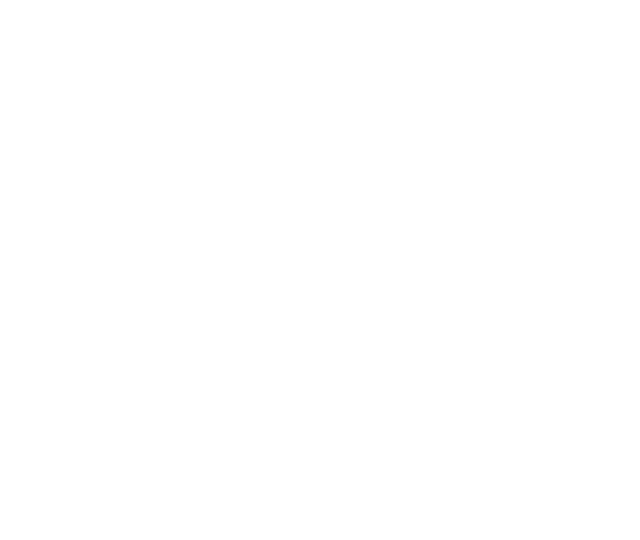
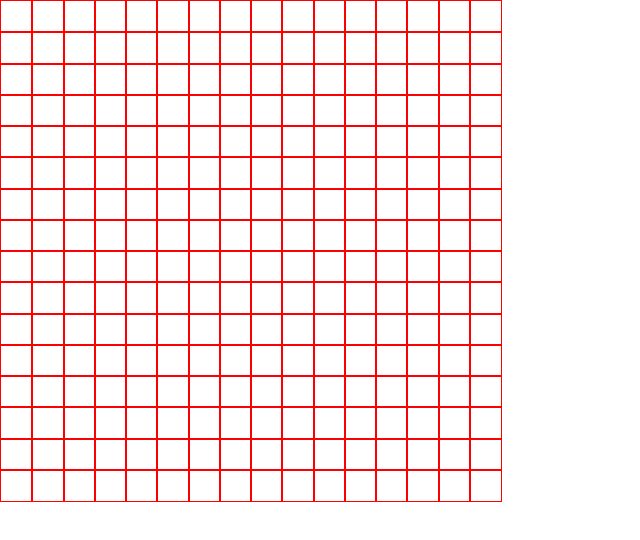
Before and after one commit to 601hacker/Etch-a-Sketch, a plain HTML site: page index.html in a window 1280 px wide. Shown: the whole page, without its empty margins (0-640 px from the left). Drawn offline with Linux system fonts and the light colour scheme.

Commit message:
Grid layout 16x16

```diff
--- a/index.html
+++ b/index.html
@@ -8,7 +8,9 @@
     <link rel="stylesheet" href="style.css">
 </head>
 <body>
+    <main>
 
+    </main>
 
     <script src="script.js"></script>
 </body>
--- a/script.js
+++ b/script.js
@@ -0,0 +1,7 @@
+let main = document.querySelector('main');
+
+for (i = 0; i < 256; i++) {
+    main.innerHTML += '<div class="divs"></div>';
+}
+
+console.log(div);
--- a/style.css
+++ b/style.css
@@ -21,3 +21,17 @@ html {
 body {
     font-size: 1.8rem;
 }
+
+main {
+    display: grid;
+    width: 500px;
+    height: 500px;
+    grid-template-columns: repeat(16, 1fr);
+    grid-template-rows: repeat(16, 1fr);
+}
+
+.divs {
+    width: 100%;
+    height: 100%;
+    border: 1px solid red;
+}
```
